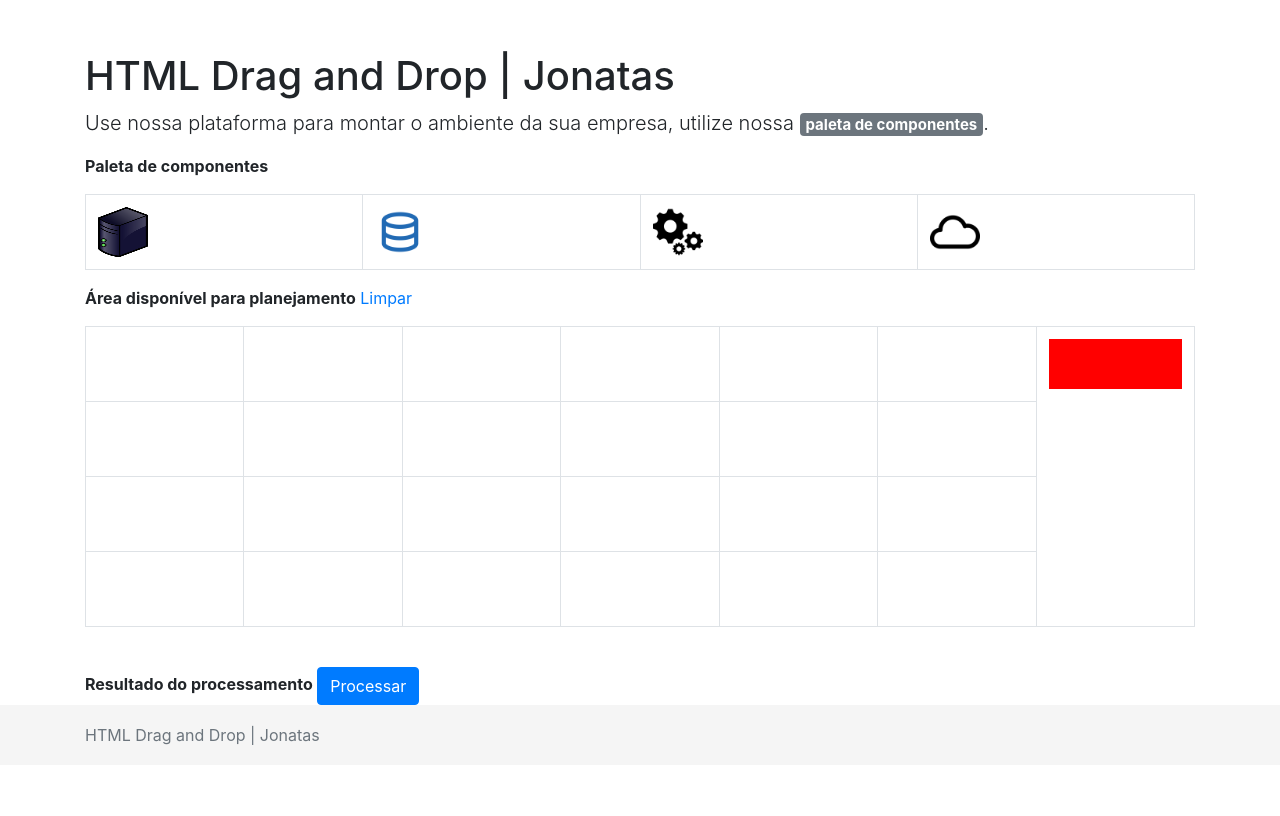
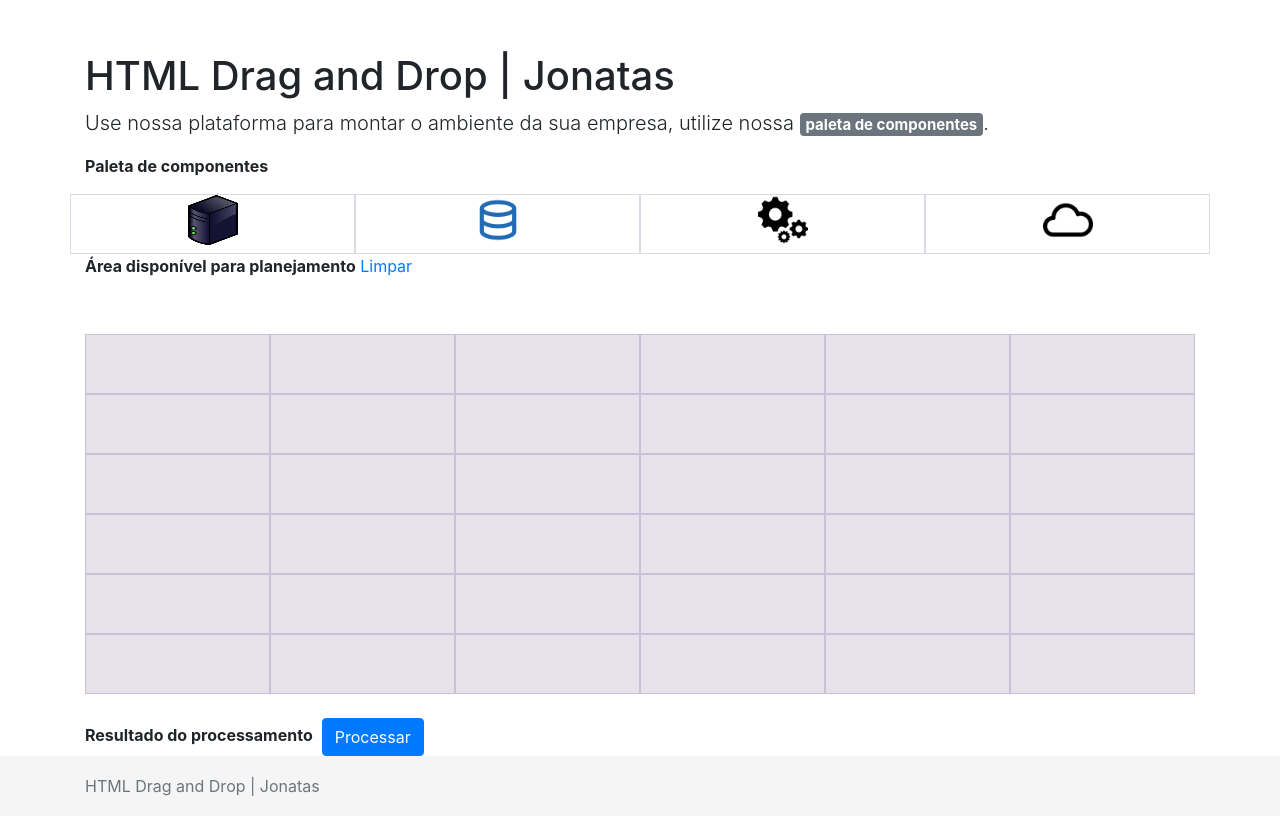
Before and after one commit to jonatascp/html-drag-drop, a PHP site: page / in a window 1280 px wide. Shown: the part 56-872 px from the top of the page. Before the commit the page ends 801 px from the top, so only its background shows below. Run offline with PHP 8.4, Linux system fonts and the light colour scheme.

Commit message:
Substituindo tables por divs

```diff
--- a/css/main.css
+++ b/css/main.css
@@ -1,8 +1,12 @@
-.table-imagens tr td div{
-	width: auto;
-    height: 50px;
+#div-area div.col-sm {
+	background-color: rgba(86,61,124,.15);
+    border: 1px solid rgba(86,61,124,.2);
+    height: 60px;
+    text-align: center;
 }
 
-.table-imagens tr td div#trash {
-    background-color: red;
+#div-paleta div.col-sm {
+    border: 1px solid rgba(86,61,124,.2);
+    height: 60px;
+    text-align: center;
 }
--- a/index.html
+++ b/index.html
@@ -45,37 +45,35 @@
         <h1 class="mt-5">HTML Drag and Drop | Jonatas</h1>
         <p class="lead">Use nossa plataforma para montar o ambiente da sua empresa, utilize nossa <span class="badge badge-secondary">paleta de componentes</span>.</p>
         <p><strong>Paleta de componentes</strong></p>
-        <table class="table table-bordered">
-            <tr>
-                <td>
-                    <div id="component-server"></div>
-                </td>
-                <td>
-                    <div id="component-database"></div>
-                </td>
-                <td>
-                    <div id="component-process"></div>
-                </td>
-                <td>
-                    <div id="component-cloud"></div>
-                </td>
-            </tr>
-        </table>
+        <div class="row" id="div-paleta">
+            <div id="component-server" class="col-sm">
+            </div>
+            <div id="component-database" class="col-sm">
+            </div>
+            <div id="component-process" class="col-sm">
+            </div>
+            <div id="component-cloud" class="col-sm">
+            </div>
+        </div>
         <p><strong>Área disponível para planejamento</strong>&nbsp;<a href="index.html">Limpar</a></p>
         <table class="table table-bordered table-imagens" id="table-area">
-
         </table>
         <br />
-        <p><strong>Resultado do processamento</strong>&nbsp;<input type="button" value="Processar" class="btn btn-primary" onclick="action();"/> </p>
+
+        <div class="container" id="div-area">
+        </div>
+        <br />
+
+
+        <p><strong>Resultado do processamento</strong>&nbsp;
+            <input type="button" value="Processar" class="btn btn-primary" onclick="action();" /> </p>
         <p id="resultado"></p>
     </main>
-
     <footer class="footer">
-      <div class="container">
-        <span class="text-muted">HTML Drag and Drop | Jonatas</span>
-      </div>
+        <div class="container">
+            <span class="text-muted">HTML Drag and Drop | Jonatas</span>
+        </div>
     </footer>
-
     <script src="js/jquery-3.3.1.min.js"></script>
     <script src="js/bootstrap.min.js"></script>
     <script src="js/drag-drop.js"></script>
--- a/js/action.js
+++ b/js/action.js
@@ -1,6 +1,6 @@
 function action() {
     console.log('>>action');
-    $('#table-area div>img').each(function () {
+    $('#div-area div>img').each(function () {
         printElement($(this));
     });
 }
--- a/js/index.js
+++ b/js/index.js
@@ -3,13 +3,13 @@ $(document ).ready(function() {
     create_component('images/\database-icon.png', 'component-database');
     create_component('images/\process-icon.png', 'component-process');
     create_component('images/\cloud-icon.png', 'component-cloud');
-    var qtdLinha = 4;
+    var qtdLinha = 6;
     var qtdColuna = 6;
+
     for(i=0; i<qtdLinha; i++) {
-    	$("#table-area").append("<tr>");
-    	for(j=0; j<qtdColuna; j++) {
-    		$("#table-area tr:last").append("<td><div id='div" + i +"_" + j + "' ondrop='drop(event)' ondragover='allowDrop(event)'></div></td>");
-    	}
+        $("#div-area").append("<div class='row'>");
+        for(j=0; j<qtdColuna; j++) {
+            $("#div-area div.row:last").append("<div id='div" + i +"_" + j + "' ondrop='drop(event)' ondragover='allowDrop(event)' class='col-sm'>&nbsp;</div>");
+        }
     }
-    $("#table-area tr:first").append("<td rowspan='" + qtdLinha + "'><div id='trash' ondrop='drop(event)' ondragover='allowDrop(event)'></div></td>");
 });
```
